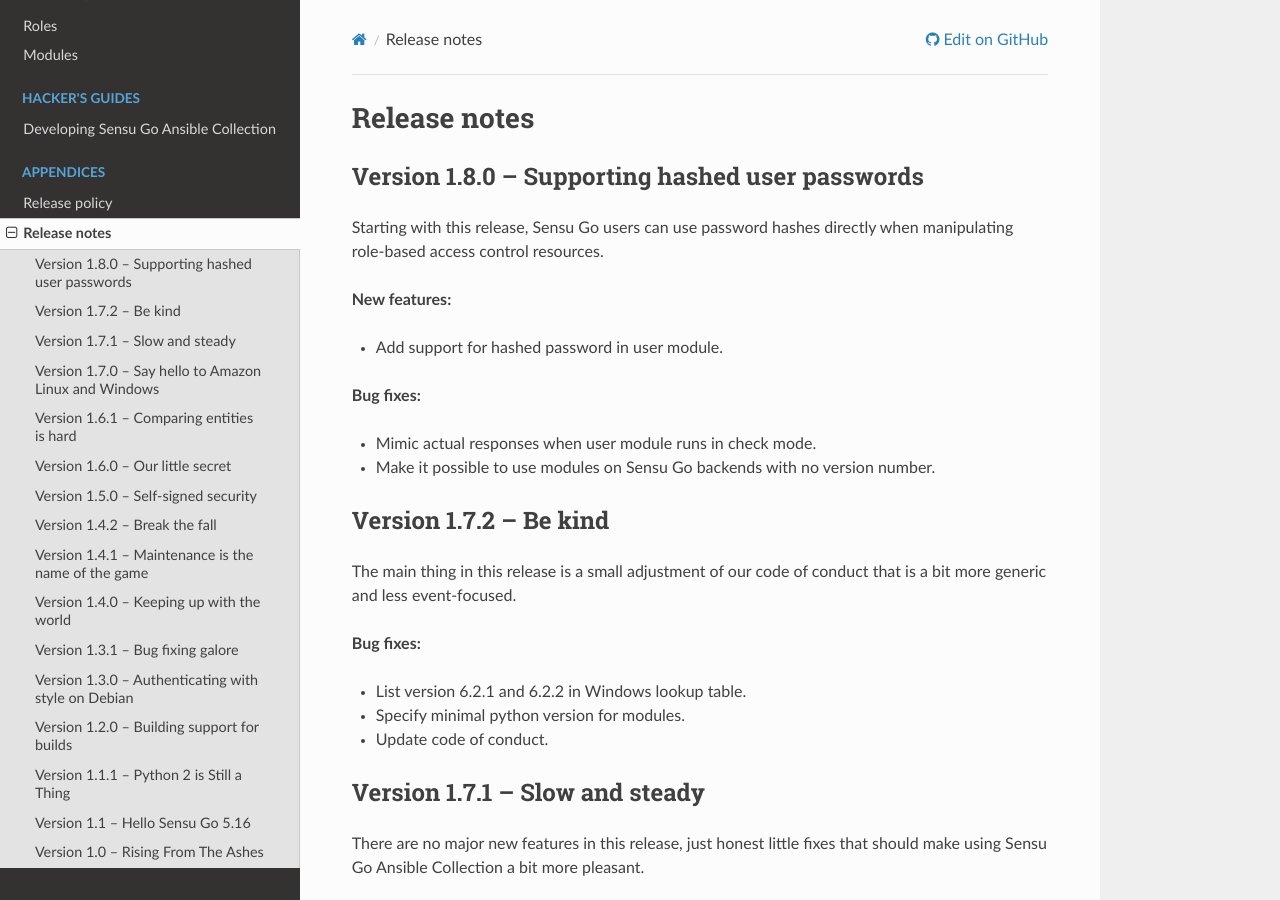
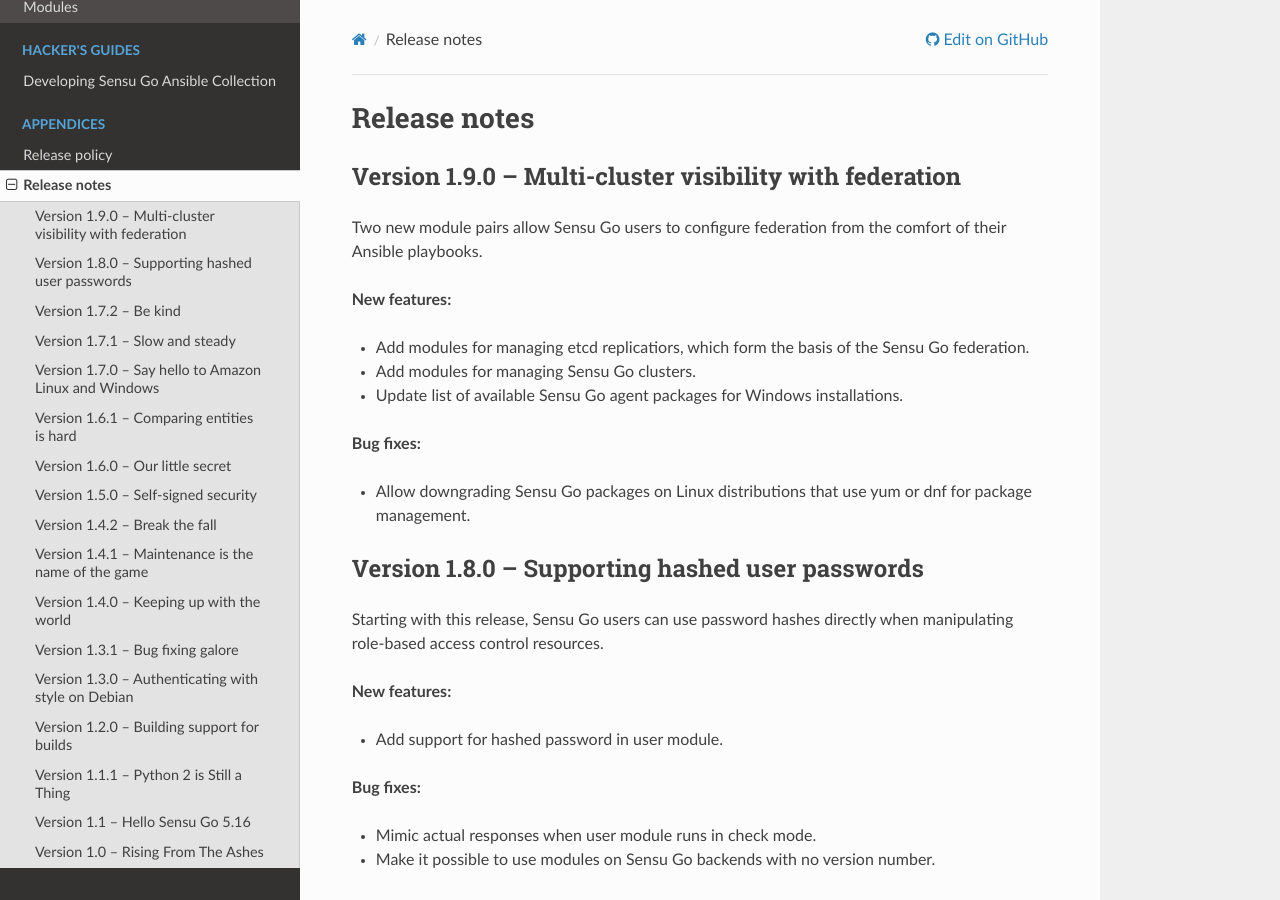
Before and after one commit to sensu/sensu-go-ansible, a Sphinx documentation site: the page built from docs/source/release_notes.rst, in a window 1280 px wide and 900 px high. Built offline with Sphinx 7.4.7 and the Read the Docs theme 2.0.0, drawn with Linux system fonts in a browser that asks for light colours.

Commit message:
Prepare for release 1.9.0

```diff
--- a/docs/source/release_notes.rst
+++ b/docs/source/release_notes.rst
@@ -1,5 +1,24 @@
 Release notes
 =============
+
+Version 1.9.0 -- Multi-cluster visibility with federation
+---------------------------------------------------------
+
+Two new module pairs allow Sensu Go users to configure federation from the
+comfort of their Ansible playbooks.
+
+**New features:**
+
+* Add modules for managing etcd replicatiors, which form the basis of the Sensu
+  Go federation.
+* Add modules for managing Sensu Go clusters.
+* Update list of available Sensu Go agent packages for Windows installations.
+
+**Bug fixes:**
+
+* Allow downgrading Sensu Go packages on Linux distributions that use yum or
+  dnf for package management.
+
 
 Version 1.8.0 -- Supporting hashed user passwords
 -------------------------------------------------
--- a/galaxy.yml
+++ b/galaxy.yml
@@ -1,6 +1,6 @@
 namespace: sensu
 name: sensu_go
-version: 1.8.0
+version: 1.9.0
 
 authors:
   - Paul Arthur <paul.arthur@flowerysong.com> (@flowerysong)
```
Also changed, not shown: 1 other file.
